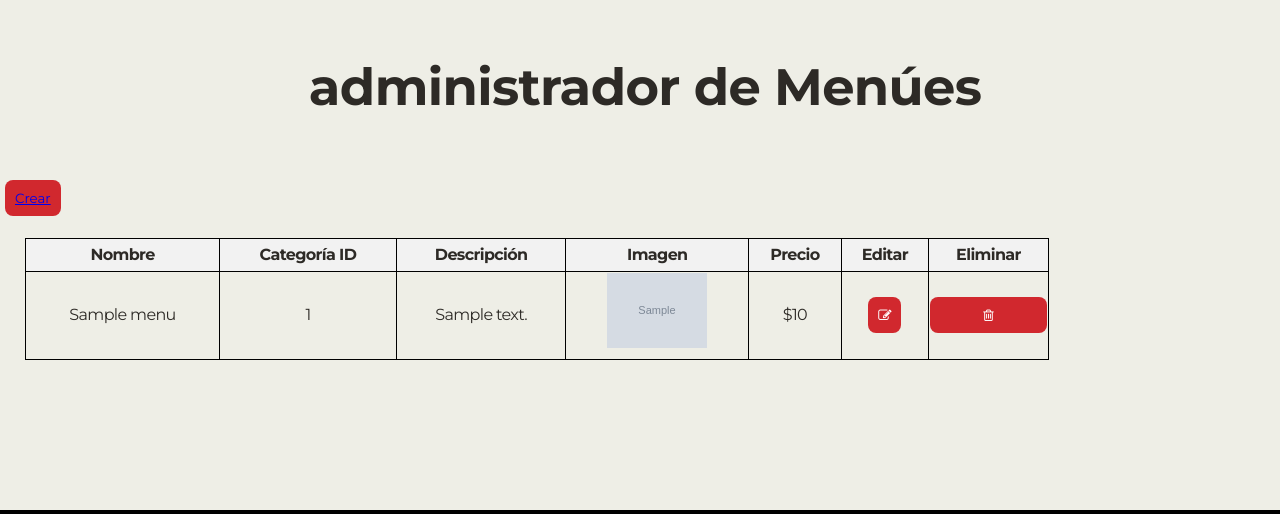
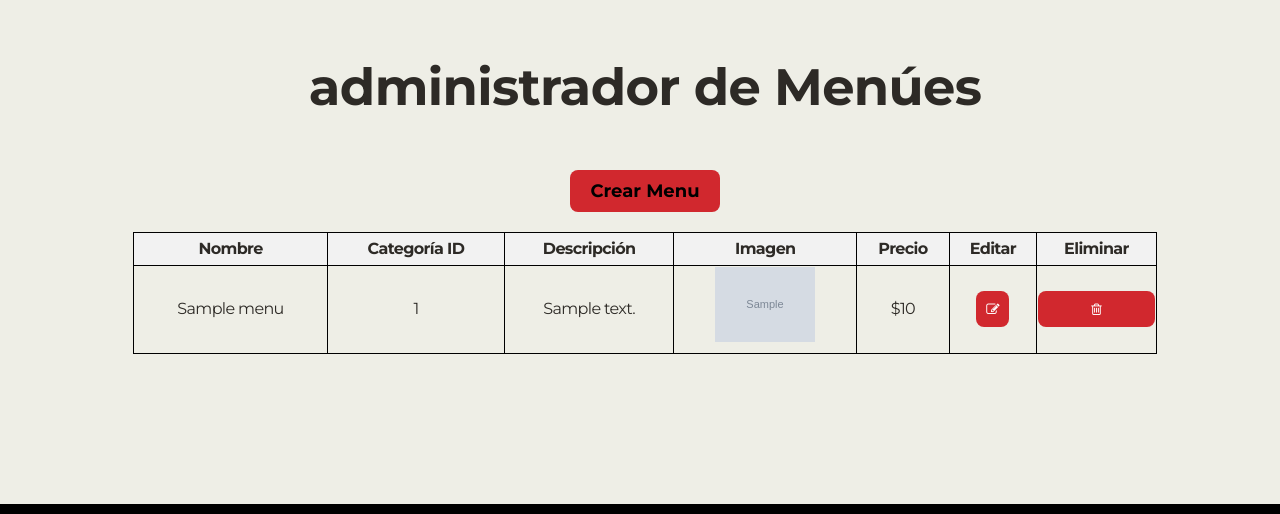
Before and after one commit to fernandojbcba/grupo_1_PandaFood, a Node server app: template src/views/products/listProducts.ejs in a window 1280 px wide. Shown: the part 100-614 px from the top of the page. Run offline with Node 20, Linux system fonts and the light colour scheme; the template is opened without the code that fills it: most values are stand-ins (such as "Sample title", 1, 10 or a date in 2020); grey boxes marked "Sample" are stand-in pictures; some libraries are stand-ins or nearby versions; some web fonts are replaced; grey boxes are pictures that could not be loaded.

Commit message:
fix admin menu css, user and pass in readme.md

```diff
--- a/public/css/listProducts.css
+++ b/public/css/listProducts.css
@@ -1,5 +1,7 @@
 .contenedor-list-products{
-
+  display:flex;
+  flex-direction: column;
+  align-items: center;
     margin: 0 auto;
     padding: 105px 5px 130px 5px;
     width: 100%;
@@ -32,8 +34,15 @@
       max-width: 100px;
       height: auto;
   }
-
-
+  .button-crear {
+    font-size: 18px;
+    font-weight: bold;
+    padding: 10px 20px;
+  }
+  .button-crear a {
+    text-decoration: none;
+    color: #000;
+  }
 
     @media screen and (max-width: 768px) {
       .contenedor-list-products {
--- a/src/views/partials/header.ejs
+++ b/src/views/partials/header.ejs
@@ -24,7 +24,7 @@
           <li><a href="/carrito">Carrito</a></li>
           <% } %>
 
-        <% if (user && (user.role_id === 1)) { %>
+        <% if (user && (user.role_id === 2)) { %>
         <li><a href="/admin/listProducts">Adm Menus</a></li>
         <% } %>
       </ul>
--- a/src/views/products/edicion.ejs
+++ b/src/views/products/edicion.ejs
@@ -9,7 +9,7 @@
             <div>
                 <form action="/admin/edit-process/<%= menu.id %>?_method=PUT" method="POST">
                     <input type="text" name="name" placeholder="Titulo" value="<%= menu.name %>">
-                    <input type="text" name="category" placeholder="Categoria" value="<%= menu.category %>">
+                    <input type="text" name="category_id" placeholder="Categoria" value="<%= menu.category_id%>">
                     <input type="text" name="description" placeholder="Descripcion" value="<%= menu.description %>">
                     <input type="number" name="price" placeholder="Precio" value="<%= menu.price %>">
                     <button type="submit">Editar</button>
--- a/src/views/products/listProducts.ejs
+++ b/src/views/products/listProducts.ejs
@@ -7,7 +7,7 @@
             <main>
                 <div class="contenedor-list-products">
                     <h1>administrador de Menúes</h1>
-<button><a href="/create">Crear</a></button>
+<button class="button-crear"><a href="/create">Crear Menu</a></button>
                     <table border="1">
                         <thead>
                             <tr>
```
Also changed, not shown: README.md.
